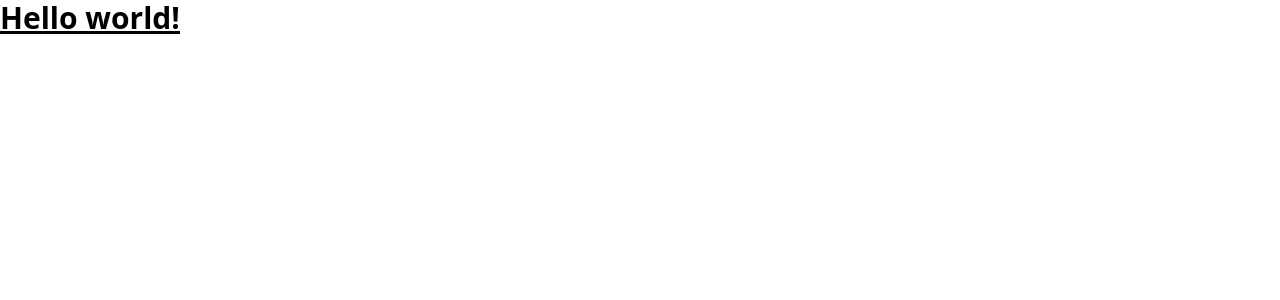
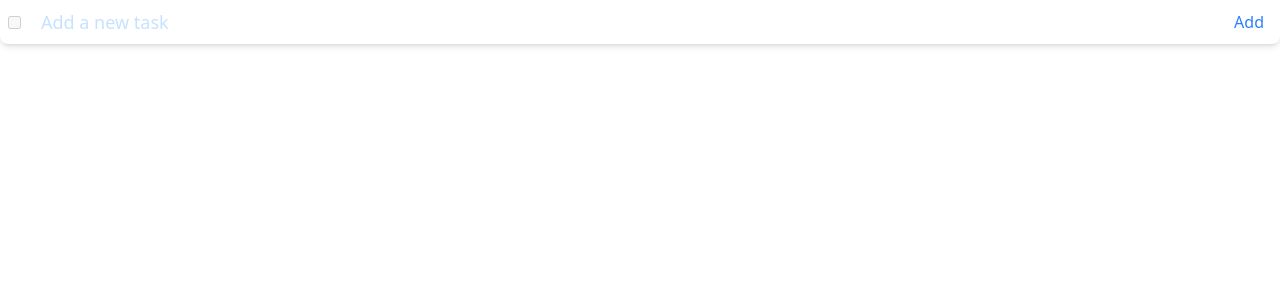
Before and after one commit to I-Andrade/ada-caixaverso-angular-to-do-list, an Angular app: page / in a window 1280 px wide. Shown: the top 300 px of the page. Built offline with nearby package versions, Linux system fonts and the light colour scheme.

Commit message:
task component

```diff
--- a/src/app/app-module.ts
+++ b/src/app/app-module.ts
@@ -3,10 +3,12 @@ import { BrowserModule } from '@angular/platform-browser';
 
 import { AppRoutingModule } from './app-routing-module';
 import { App } from './app';
+import { Task } from './task/task';
 
 @NgModule({
   declarations: [
-    App
+    App,
+    Task
   ],
   imports: [
     BrowserModule,
--- a/src/app/app.html
+++ b/src/app/app.html
@@ -1,3 +1 @@
-<h1 class="text-3xl font-bold underline">
-  Hello world!
-</h1>
+<app-task></app-task>
--- /dev/null
+++ b/src/app/task/task.html
@@ -0,0 +1,101 @@
+<div
+  class="flex items-center justify-between rounded-lg shadow-md px-2 py-1"
+  [ngClass]="{ 'bg-green-400': task?.completed, 'bg-white': !task?.completed }"
+>
+
+  <!-- Existing task -->
+  <ng-container *ngIf="task">
+    <div class="flex items-center w-full">
+      <!-- Checkbox for task completion -->
+      <input
+        type="checkbox"
+        class="mr-4"
+        [checked]="task.completed"
+        (click)="toggleTask(task.id)"
+      />
+
+      <!-- Input field for task title -->
+      <input
+        #taskInput
+        type="text"
+        placeholder="Add a new task"
+        class="flex-grow mr-4 p-1 text-lg cursor-pointer focus-visible:rounded-2xl"
+        [class.line-through]="task.completed"
+        [class.text-blue-300]="editing"
+        [value]="editing ? newTitle : task.title"
+        (input)="newTitle = taskInput.value"
+        [disabled]="!editing"
+        [readOnly]="!editing"
+        [autofocus]="editing"
+        (keyup.enter)="editing ? editTask(task.id, newTitle) : null"
+        (keyup.esc)="editing = false"
+      />
+    </div>
+    <div *ngIf="!editing && !task.completed" class="flex items-center">
+      <button
+        (click)="markAsEditing(taskInput)"
+        class="cursor-pointer text-blue-500 hover:text-blue-700 mr-2"
+      >
+        Edit
+      </button>
+      <button
+        (click)="deleteTask(task.id)"
+        class="cursor-pointer text-red-500 hover:text-red-700"
+      >
+        Delete
+      </button>
+    </div>
+    <div *ngIf="editing && !task.completed" class="flex items-center">
+      <button
+        (click)="editing = false"
+        class="cursor-pointer  text-red-500 hover:text-red-700 mr-2"
+      >
+        Cancel
+      </button>
+      <button
+        (click)="editTask(task.id, taskInput.value)"
+        class="cursor-pointer text-green-500 hover:text-green-700 mr-2"
+      >
+        Save
+      </button>
+    </div>
+  </ng-container>
+
+  <!-- New task -->
+  <ng-container *ngIf="!task">
+    <div class="flex items-center w-full">
+      <input type="checkbox" [checked]="false" [disabled]="true" class="mr-4" />
+      <input
+        #newTaskInput
+        type="text"
+        placeholder="Add a new task"
+        class="flex-grow mr-4 p-1 text-lg cursor-pointer focus-visible:rounded-2xl text-blue-300"
+        (input)="newTitle = newTaskInput.value"
+        (focus)="adding = true"
+        (keyup.enter)="addTask(newTitle)"
+        (keyup.esc)="adding = false; newTaskInput.value = ''; newTaskInput.blur()"
+      />
+    </div>
+
+    <div>
+      <button
+        *ngIf="!adding"
+        (click)="markAsAdding(newTaskInput)"
+        class="cursor-pointer text-blue-500 hover:text-blue-700 mr-2"
+      >
+        Add
+      </button>
+        <button
+        *ngIf="adding"
+        (click)="!newTitle.trim() ? null : addTask(newTitle)"
+        [disabled]="!newTitle.trim()"
+        [ngClass]="{
+          'text-green-500 hover:text-green-700 cursor-pointer': newTitle.trim().length,
+          'text-gray-500 cursor-not-allowed': !newTitle.trim()
+          }"
+        >
+        Save
+        </button>
+    </div>
+  </ng-container>
+</div>
--- /dev/null
+++ b/src/app/task/task.ts
@@ -0,0 +1,66 @@
+import { Component, EventEmitter, inject, Input, Output } from '@angular/core';
+
+@Component({
+  selector: 'app-task',
+  standalone: false,
+  templateUrl: './task.html',
+  styleUrl: './task.css'
+})
+export class Task {
+  @Input() task?: { id: number, title: string, completed: boolean };
+
+  @Output() deleted = new EventEmitter<number>();
+  @Output() edited = new EventEmitter<{ id: number, title: string }>();
+  @Output() added = new EventEmitter<{ id: number, title: string, completed: boolean }>();
+  @Output() toggledCompleted = new EventEmitter<number>();
+
+  editing: boolean = false;
+  adding: boolean = false;
+
+  newTitle: string = '';
+
+  addTask(title: string) {
+    this.task = { id: Date.now(), title, completed: false };
+    this.added.emit(this.task);
+    this.adding = false;
+  }
+
+  markAsAdding(newTaskInput: HTMLInputElement) {
+    this.newTitle = '';
+    this.adding = true;
+    setTimeout(() => {
+      newTaskInput.focus();
+    }, 100);
+  }
+
+  toggleTask(id: number) {
+    if (this.task && this.task.id === id) {
+      this.task.completed = !this.task.completed;
+      this.toggledCompleted.emit(id);
+      this.editing = false; // Stop editing when toggling completion
+    }
+  }
+
+  editTask(id: number, title: string) {
+    if (this.task && this.task.id === id) {
+      this.task.title = title;
+      this.edited.emit({ id, title });
+      this.editing = false;
+    }
+  }
+
+  markAsEditing(inputTask: HTMLInputElement) {
+    this.editing = true;
+    this.newTitle = this.task?.title || '';
+    setTimeout(() => {
+      inputTask.focus();
+    }, 100);
+  }
+
+  deleteTask(id: number) {
+    if (this.task && this.task.id === id) {
+      this.task = undefined;
+      this.deleted.emit(id);
+    }
+  }
+}
```
Also changed, not shown: src/app/task/task.css (added), 1 other file (tests, documents, lock files or other folders).
